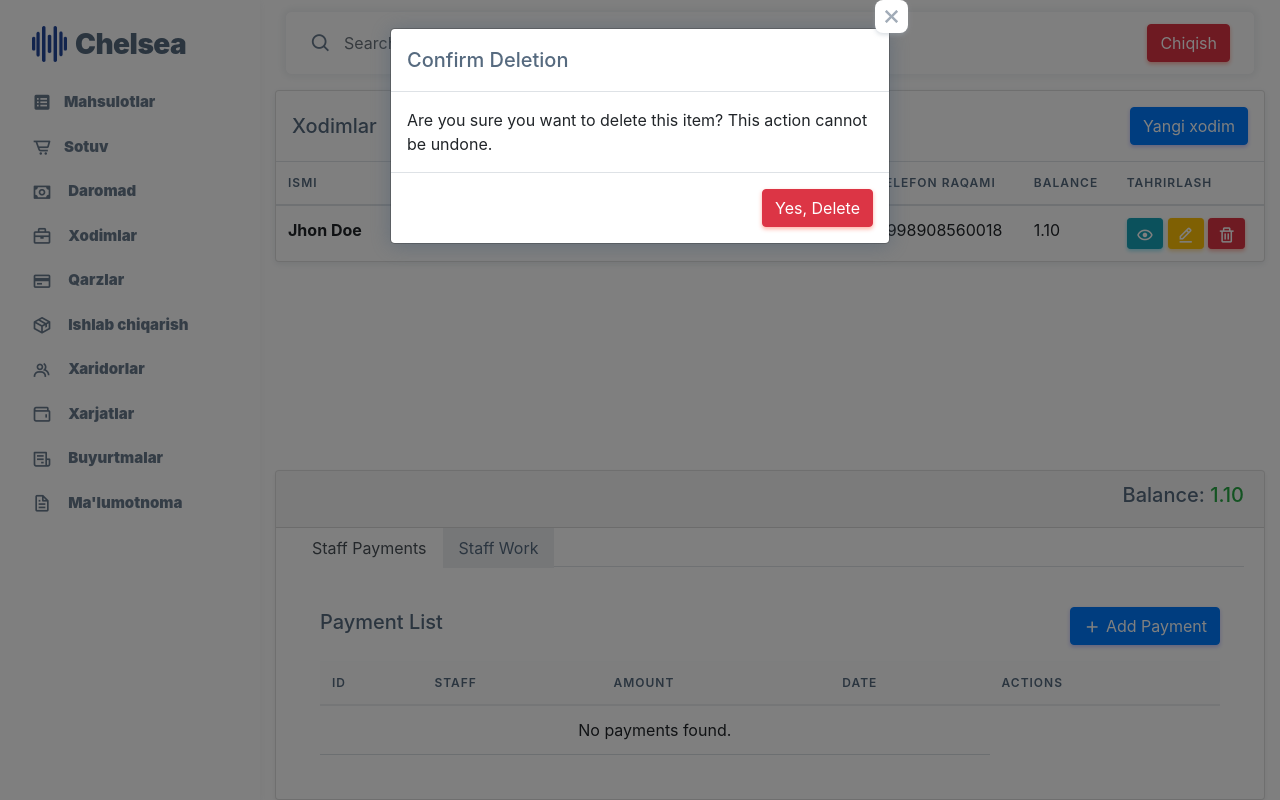
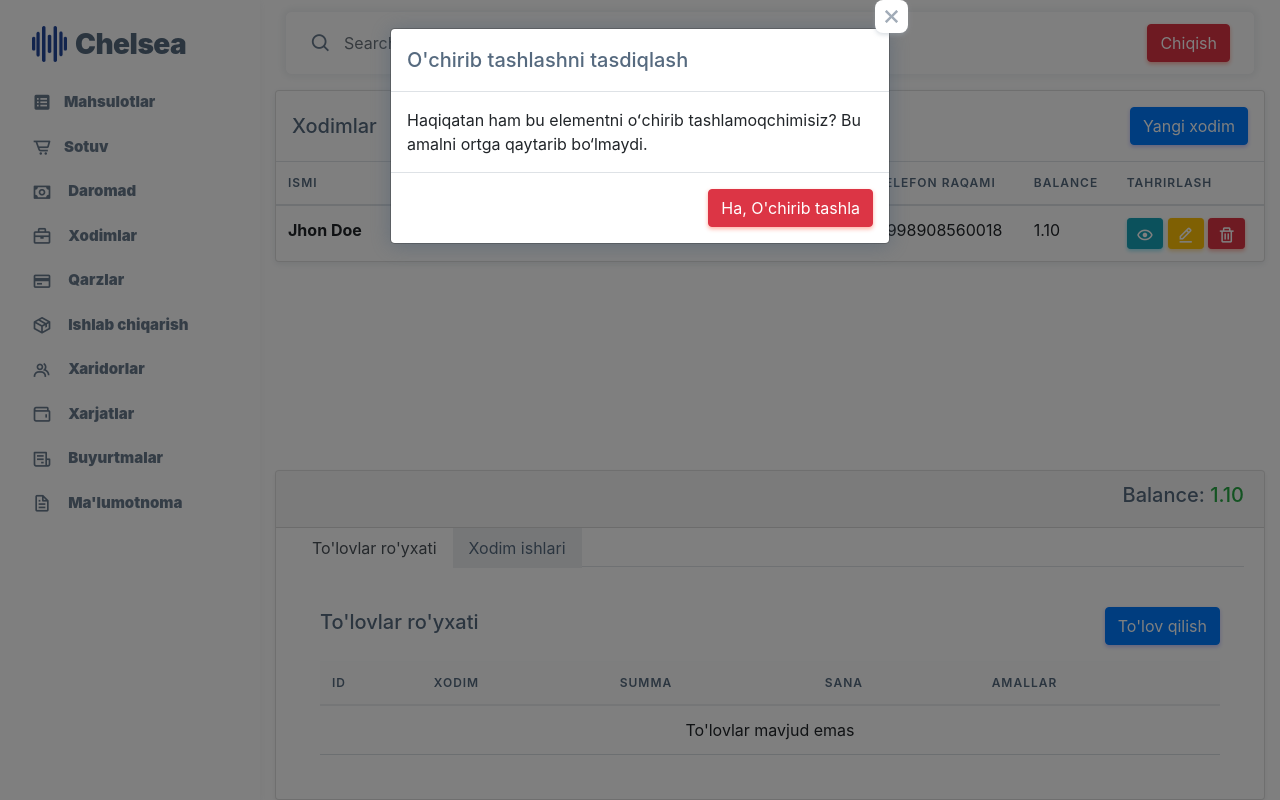
Before and after one commit to ziyokhuja90/Chelsea-shoes, a Django app: page /staff in a window 1280 px wide, after a click that opens the changed part. Run offline with Django 5.2, Linux system fonts and the light colour scheme; data comes from the database, SQL or seed files in the repository; data that the repository does not hold is empty; some libraries are stand-ins or nearby versions.

Commit message:
staff balance

```diff
--- a/home/urls.py
+++ b/home/urls.py
@@ -45,7 +45,10 @@ urlpatterns = [
     path('producement/delete/<int:pk>', views.producement_delete , name="producement_delete"),
 
     # staff_payment
-    path("staff_payment/create", views.staff_payment_create, name="staff_payment_create")
+    path("staff_payment/create", views.staff_payment_create, name="staff_payment_create"),
+    path("staff_payment_read/create/<int:pk>", views.staff_payment_read_create, name="staff_payment_read_create"),
+    path("staff_payment/update/<int:pk>", views.staff_payment_update, name="staff_payment_update"),
+    path("staff_payment/delete/<int:pk>", views.staff_payment_delete, name="staff_payment_delete")
 ]
 if settings.DEBUG:
     urlpatterns += static(settings.MEDIA_URL, document_root=settings.MEDIA_ROOT)
--- a/home/views.py
+++ b/home/views.py
@@ -374,11 +374,32 @@ def staff_payment_read_create(request, pk):
             staff_p = forms.save(commit=False)
             staff_p.staff_id = staff_item
             staff_p.save()
-            return redirect('staff_view')
+            return redirect('staff_read', pk=pk)
     else:
-        forms = staff_payment_read_create()
+        forms = staff_payments_read_forms()
 
     context = {
         "forms":forms
     }
     return render(request, 'staff/staff_payment_create.html', context=context)
+
+def staff_payment_update(request, pk):
+    staff_payment_item = staff_payments.objects.get(pk=pk)
+    if request.method == "POST":
+        forms = staff_payments_forms(request.POST, instance=staff_payment_item)
+        if forms.is_valid():
+            forms.save()
+            return redirect('staff_view')
+    else:
+        forms = staff_payments_forms(instance=staff_payment_item)
+
+    context = {
+        "forms":forms
+    }
+    return render(request, 'staff/staff_payment_update.html', context=context)
+
+
+def staff_payment_delete(request, pk):
+    staff_payment_item = staff_payments.objects.get(pk=pk)
+    staff_payment_item.delete()
+    return redirect('staff_view')
--- a/templates/base.html
+++ b/templates/base.html
@@ -70,15 +70,15 @@
       <div class="modal-dialog">
         <div class="modal-content">
           <div class="modal-header">
-            <h5 class="modal-title" id="deleteModalLabel">Confirm Deletion</h5>
+            <h5 class="modal-title" id="deleteModalLabel">O'chirib tashlashni tasdiqlash</h5>
             <button type="button" class="btn-close" data-bs-dismiss="modal" aria-label="Close"></button>
           </div>
           <div class="modal-body">
-            Are you sure you want to delete this item? This action cannot be undone.
+            Haqiqatan ham bu elementni oʻchirib tashlamoqchimisiz? Bu amalni ortga qaytarib bo‘lmaydi.
           </div>
           <div class="modal-footer">
-            <button type="button" id="confirmDeleteBtn" class="btn btn-danger">Yes, Delete</button>
-            <a id="confirmDeleteLink" href="#" class="btn btn-danger" style="display: none;">Yes, Delete</a>
+            <button type="button" id="confirmDeleteBtn" class="btn btn-danger">Ha, O'chirib tashla</button>
+            <a id="confirmDeleteLink" href="#" class="btn btn-danger" style="display: none;">Ha, O'chirib tashla</a>
           </div>
         </div>
       </div>
@@ -92,7 +92,7 @@
 
         <aside id="layout-menu" class="layout-menu menu-vertical menu bg-menu-theme">
           <div class="app-brand demo">
-            <a href="" class="app-brand-link text-decoration-none">
+            <a href="{% url "home" %}" class="app-brand-link text-decoration-none">
               <span class="app-brand-logo demo">
                 <img src="{% static 'Chelsea-shoes.png' %}" alt="Chelsea-shoes" width="35">
               </span>
--- a/templates/staff/staff.html
+++ b/templates/staff/staff.html
@@ -82,12 +82,12 @@
           <ul class="nav nav-tabs" id="staffTabs" role="tablist">
               <li class="nav-item" role="presentation">
                   <button class="nav-link active" id="payments-tab" data-bs-toggle="tab" data-bs-target="#payments" type="button" role="tab" aria-controls="payments" aria-selected="true">
-                      Staff Payments
+                    To'lovlar ro'yxati
                   </button>
               </li>
               <li class="nav-item" role="presentation">
                   <button class="nav-link" id="work-tab" data-bs-toggle="tab" data-bs-target="#work" type="button" role="tab" aria-controls="work" aria-selected="false">
-                      Staff Work
+                      Xodim ishlari
                   </button>
               </li>
           </ul>
@@ -97,20 +97,20 @@
               <!-- Staff Payments Tab -->
               <div class="tab-pane fade show active" id="payments" role="tabpanel" aria-labelledby="payments-tab">
                   <div class="d-flex justify-content-between align-items-center mb-3">
-                      <h5>Payment List</h5>
+                      <h5>To'lovlar ro'yxati</h5>
                       <!-- Add Payment Button -->
                       <a class="btn btn-primary" href="{% url "staff_payment_create" %}">
-                          <i class="bx bx-plus"></i> Add Payment
+                           To'lov qilish
                       </a>
                   </div>
                   <table class="table table-hover">
                       <thead class="table-light">
                           <tr>
                               <th>ID</th>
-                              <th>Staff</th>
-                              <th>Amount</th>
-                              <th>Date</th>
-                              <th>Actions</th>
+                              <th>Xodim</th>
+                              <th>Summa</th>
+                              <th>Sana</th>
+                              <th>Amallar</th>
                           </tr>
                       </thead>
                       <tbody>
@@ -124,13 +124,13 @@
                                   <a class="btn btn-sm btn-info" href="#">
                                     <i class="bx bx-show "></i>
                                   </a>
-                                  <a class="btn btn-sm btn-warning text-white" href="#">
+                                  <a class="btn btn-sm btn-warning text-white" href="{% url "staff_payment_update" payment.id %}">
                                     <i class="bx bx-edit-alt "></i>
                                 </a>
                                   <a class="btn btn-sm btn-danger"  href="#"
                                   data-bs-toggle="modal"
                                   data-bs-target="#deleteModal"
-                                  data-delete-url="">
+                                  data-delete-url="{% url "staff_payment_delete" payment.id %}">
 
                                       <i class="bx bx-trash "></i>
                                   </a>
@@ -138,7 +138,7 @@
                           </tr>
                           {% empty %}
                           <tr>
-                              <td colspan="4" class="text-center">No payments found.</td>
+                              <td colspan="5" class="text-center">To'lovlar mavjud emas</td>
                           </tr>
                           {% endfor %}
                       </tbody>
@@ -151,6 +151,7 @@
                       <thead class="table-light">
                           <tr>
                               <th>ID</th>
+                              <th>Xodim</th>
                               <th>Madel</th>
                               <th>Narxi</th>
                               <th>Miqdori</th>
@@ -163,11 +164,12 @@
                           {% for work in producements %}
                           <tr>
                               <td>{{ work.id }}</td>
+                              <td>{{work.staff_id}}</td>
                               <td>{{ work.shoe_model_id }}</td>
                               <td>{{ work.price }}</td>
                               <td>{{ work.quantity }}</td>
                               <td>
-                                  <p>Total: {{ work.price|multiply:work.quantity }}</p>
+                                  <p>Jami: {{ work.price|multiply:work.quantity }}</p>
 
 
                               </td>
@@ -177,14 +179,24 @@
                                   </span>
                               </td>
                               <td>
-                                  <a class="btn btn-sm btn-info" href="#">View</a>
-                                  <a class="btn btn-sm btn-warning text-white" href="#">Edit</a>
-                                  <a class="btn btn-sm btn-danger" href="#">Delete</a>
+                                  <a class="btn btn-sm btn-info" href="#">
+                                    <i class="bx bx-show "></i>
+                                  </a>
+                                  <a class="btn btn-sm btn-warning text-white" href="#">
+                                    <i class="bx bx-edit-alt "></i>
+                                  </a>
+                                  <a class="btn btn-sm btn-danger"  href="#"
+                                  data-bs-toggle="modal"
+                                  data-bs-target="#deleteModal"
+                                  data-delete-url="">
+
+                                      <i class="bx bx-trash "></i>
+                                  </a>
                               </td>
                           </tr>
                           {% empty %}
                           <tr>
-                              <td colspan="6" class="text-center">No work records found.</td>
+                              <td colspan="6" class="text-center">IShlar topilmadi</td>
                           </tr>
                           {% endfor %}
                       </tbody>
```
Also changed, not shown: templates/staff/staff_payment_update.html (added, +37 -0 lines), templates/staff/staff_read.html (+22 -12 lines).
